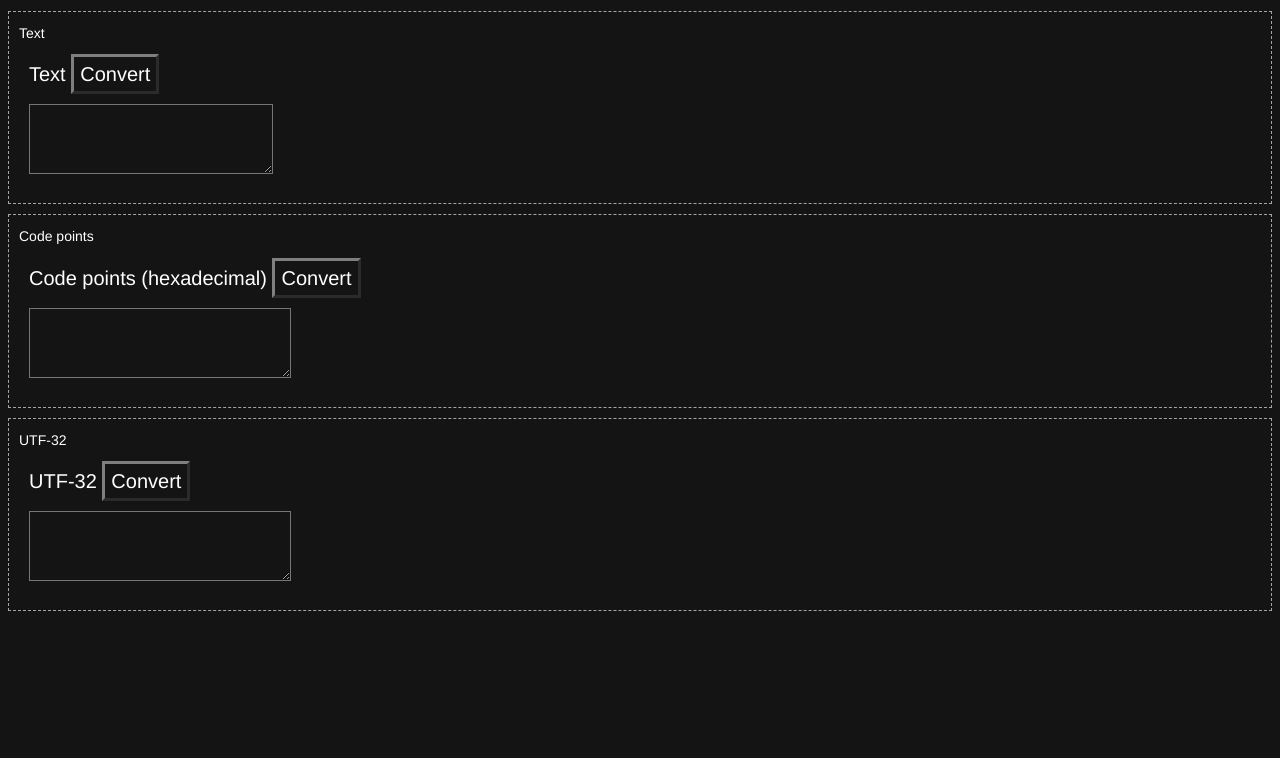
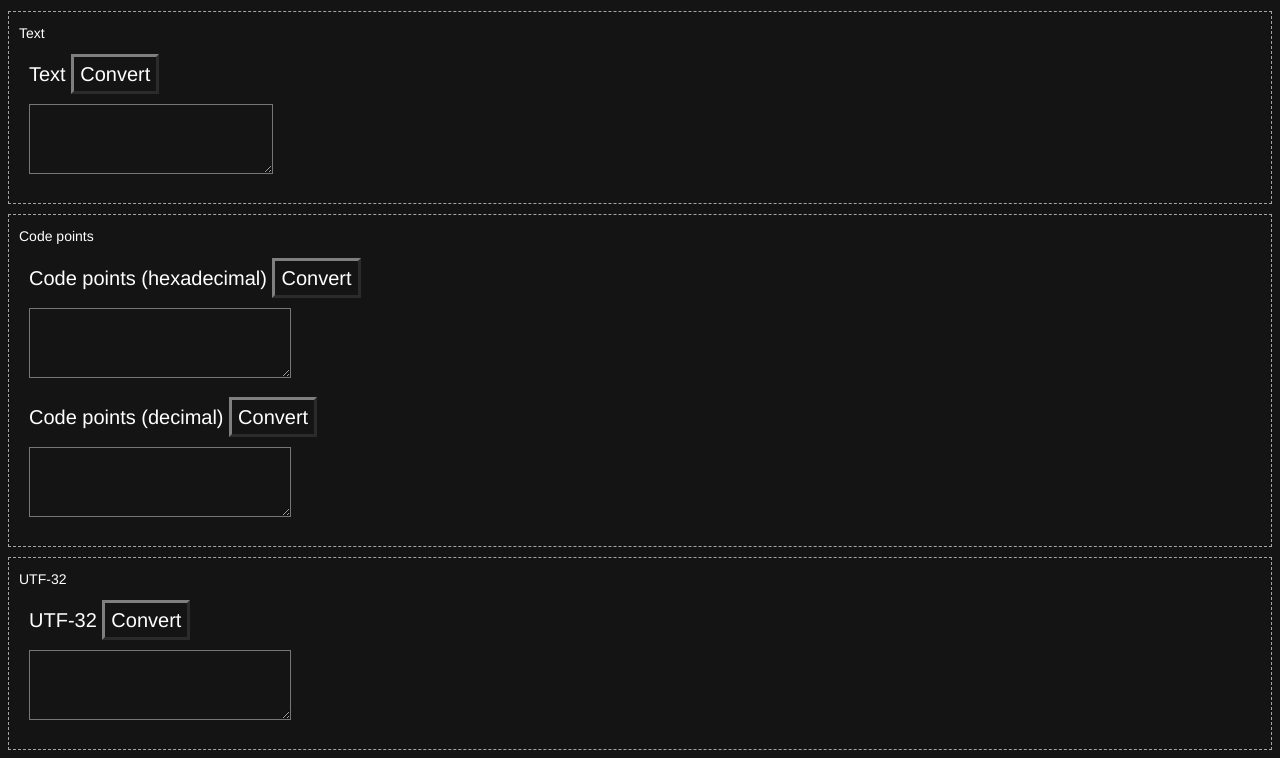
Before and after one commit to NutronStar45/nutronstar45.github.io, a website: page projects/unicode_converter.html in a window 1280 px wide. Shown: the part 105-863 px from the top of the page. Before the commit the page ends 800 px from the top, so only its background shows below. Drawn offline with nearby package versions, Linux system fonts and the light colour scheme.

Commit message:
feat(Unicode converter): conversion to and from code points (decimal)

```diff
--- a/projects/unicode_converter.html
+++ b/projects/unicode_converter.html
@@ -45,6 +45,16 @@
             </div>
 
             <div id="code-points-hex-message"></div>
+
+            <div>
+                Code points (decimal) <button id="convert-from-code-points-dec">Convert</button>
+            </div>
+
+            <div>
+                <textarea id="code-points-dec"></textarea>
+            </div>
+
+            <div id="code-points-dec-message"></div>
         </section>
 
         <section id="sec-utf32">
--- a/styles/unicode_converter.css
+++ b/styles/unicode_converter.css
@@ -1,3 +1,3 @@
-textarea#code-points-hex, textarea#utf32 {
+textarea#code-points-hex, textarea#code-points-dec, textarea#utf32 {
     font-family: monospace;
 }
```
Also changed, not shown: dist/unicode_converter/unicode_converter.mjs, src/unicode_converter/unicode_converter.mts.
